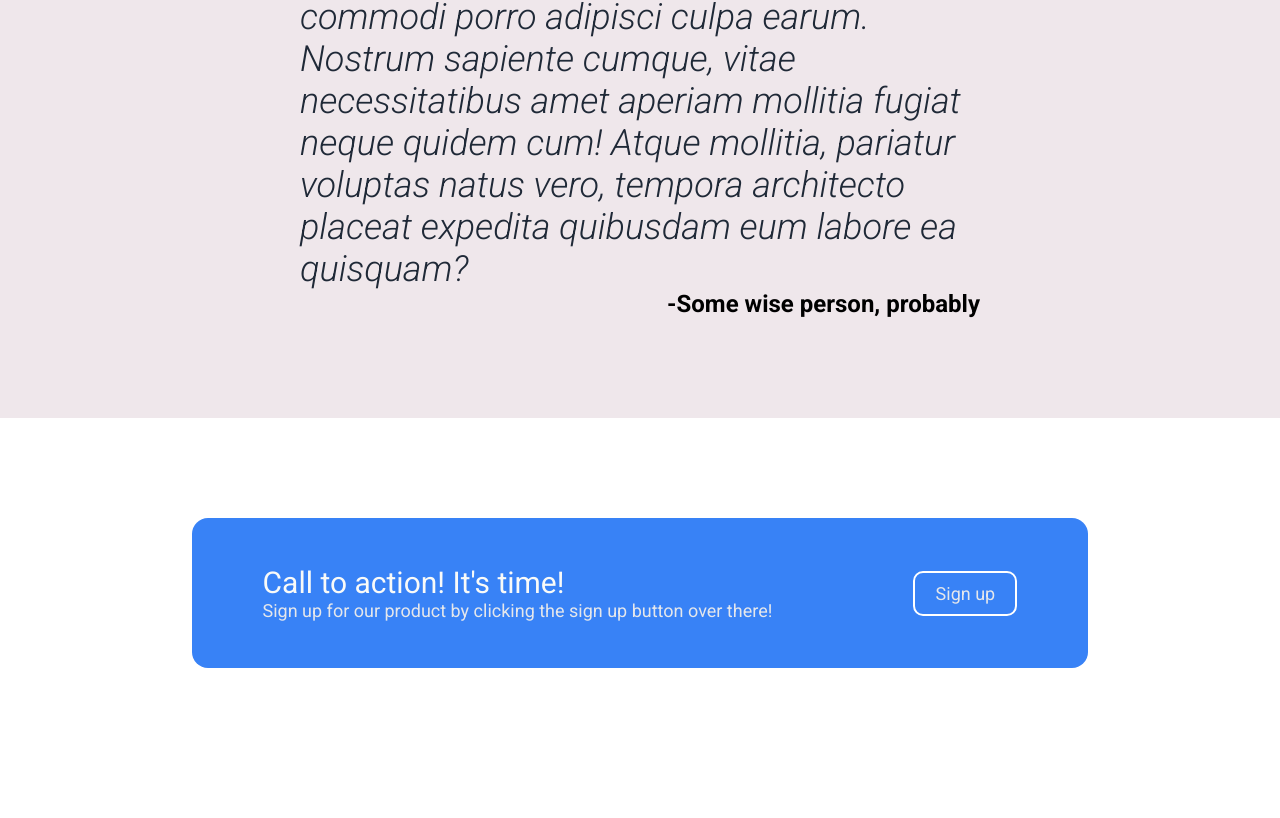
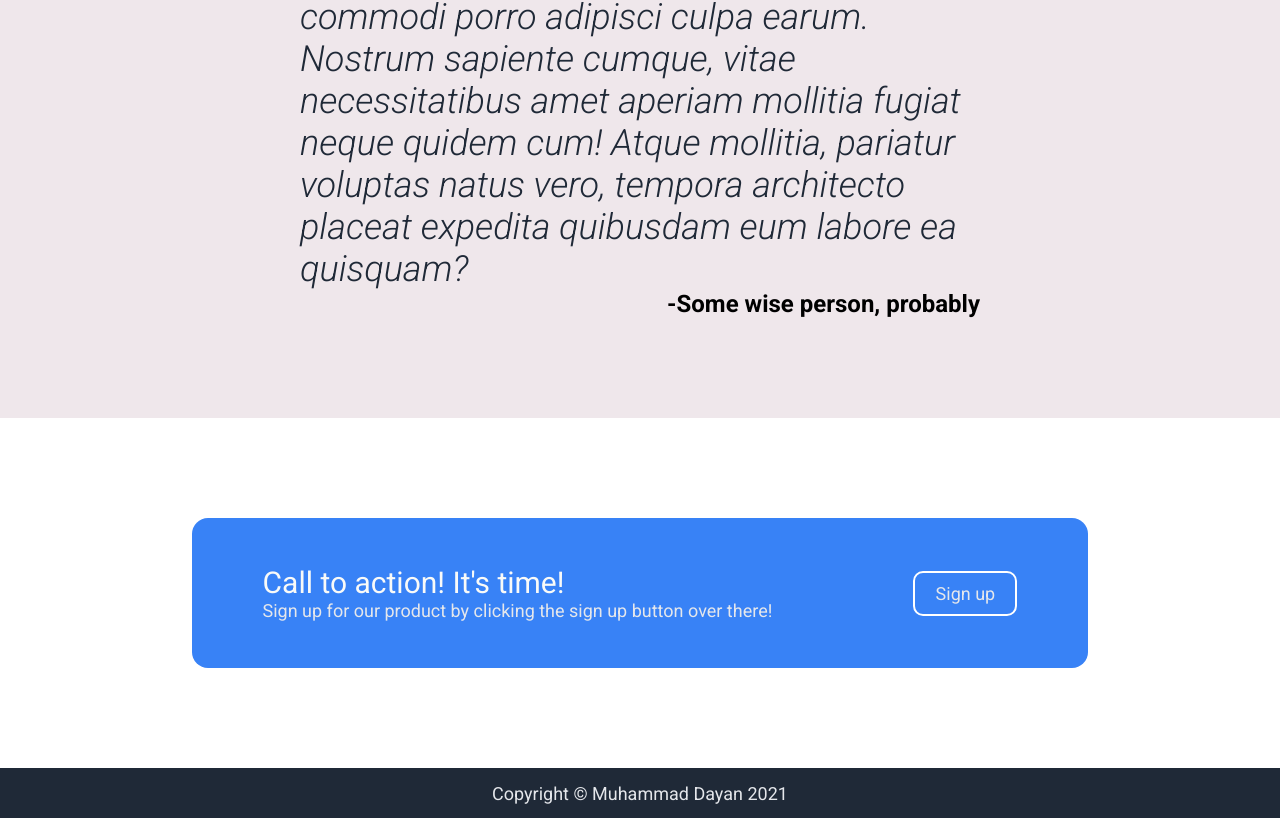
Before and after one commit to M-Dan814/odin-landing-page, a plain HTML site: page index.html in a window 1280 px wide. Shown: the part 1227-2045 px from the top of the page. Before the commit the page ends 1995 px from the top, so only its background shows below. Drawn offline with Linux system fonts and the light colour scheme.

Commit message:
Added footer

```diff
--- a/index.html
+++ b/index.html
@@ -149,7 +149,7 @@
           <div class="sign-button">Sign up</div>
         </div>
       </div>
-      <div class="footer"></div>
+      <div class="footer">Copyright &#169; Muhammad Dayan 2021</div>
     </div>
   </body>
 </html>
--- a/styles.css
+++ b/styles.css
@@ -183,3 +183,13 @@ a {
   background-color: #e5e7eb;
   color: #3882f6;
 }
+
+.footer {
+  display: flex;
+  background-color: #1f2937;
+  color: #e5e7eb;
+  height: 50px;
+  justify-content: center;
+  align-items: center;
+  font-size: 18px;
+}
```
